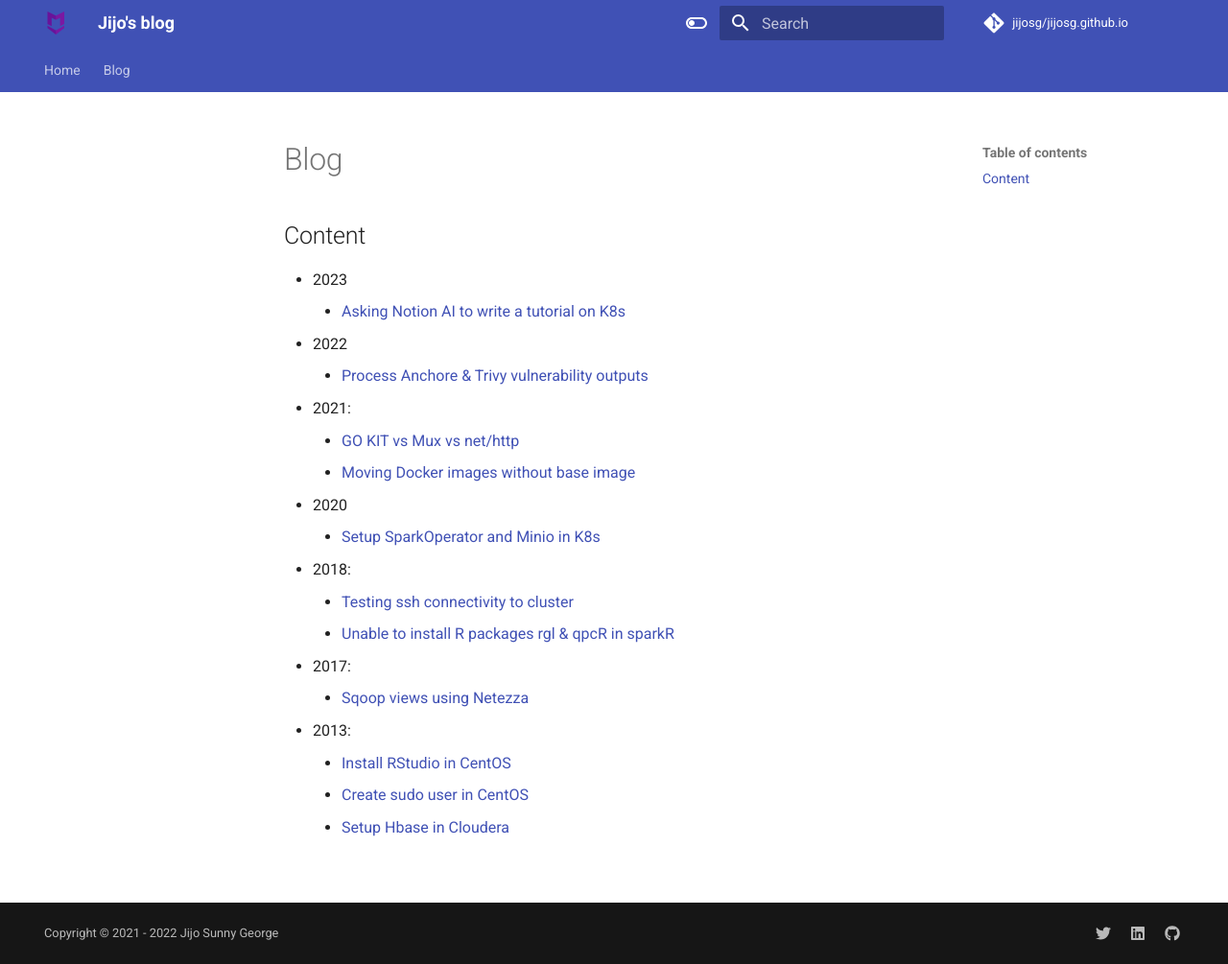
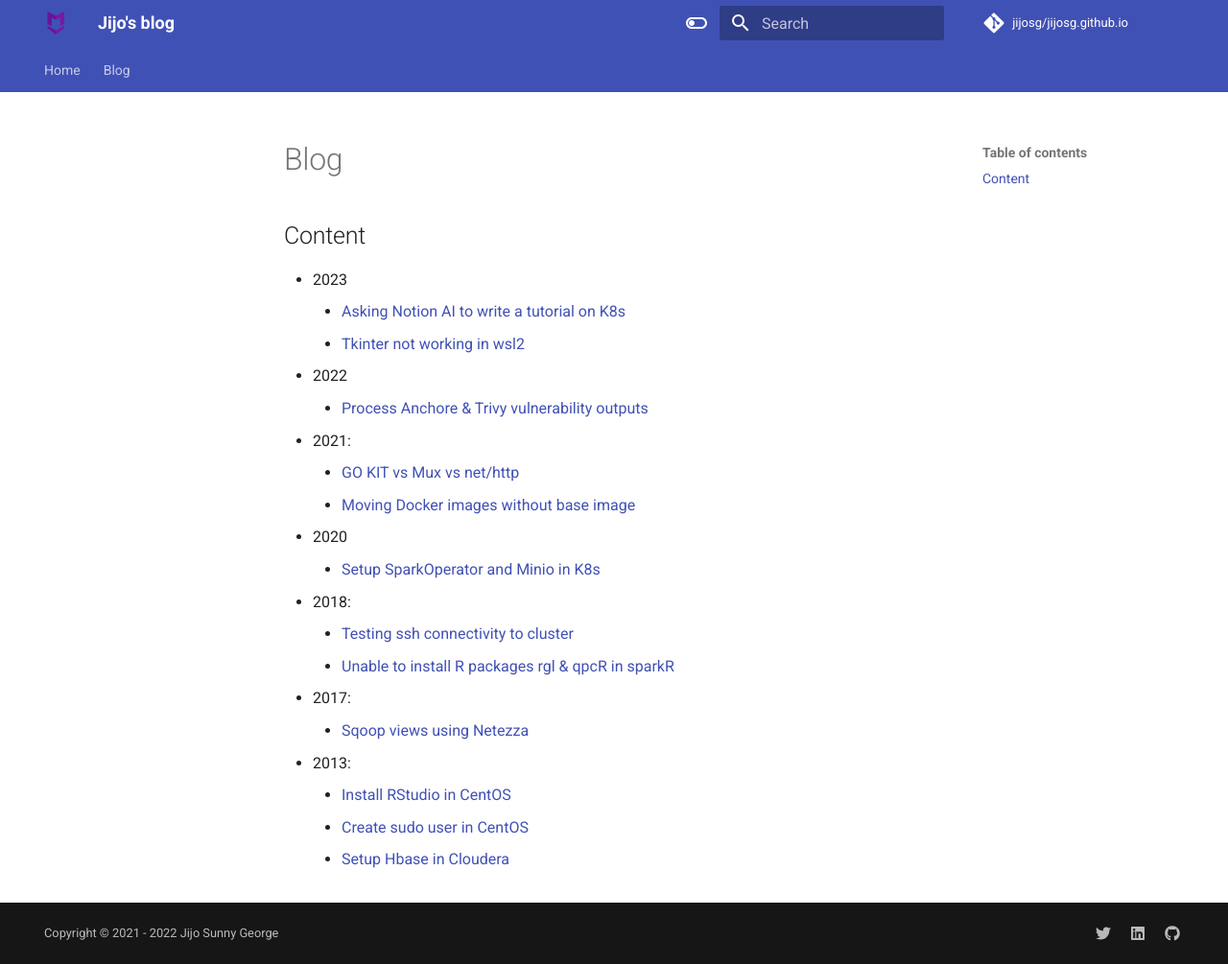
Before and after one commit to jijosg/jijosg.github.io, an MkDocs documentation site: the page built from docs/blog/index.md, in a window 1280 px wide and 1005 px high. Shown: the whole window at 96% size. Built offline with MkDocs 1.6.1 and Material for MkDocs 9.7.7, drawn with Linux system fonts in a browser that asks for light colours; comment, search, counter and statistics services are not loaded.

Commit message:
Adding new blog for tkinter problem

```diff
--- a/docs/blog/index.md
+++ b/docs/blog/index.md
@@ -3,6 +3,7 @@
 ## Content
 - 2023
     - [Asking Notion AI to write a tutorial on K8s](2023/08/16.md)
+    - [Tkinter not working in wsl2](2023/11/07.md)
 - 2022
     - [Process Anchore & Trivy vulnerability outputs](2022/02/03.md)
 - 2021:
```
